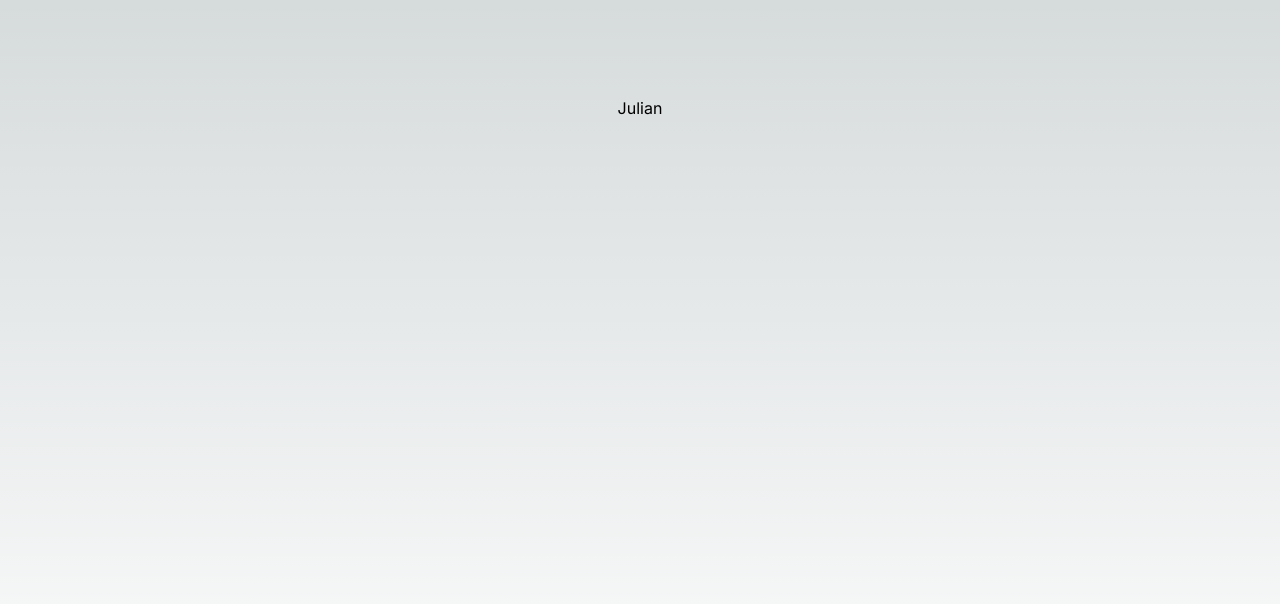
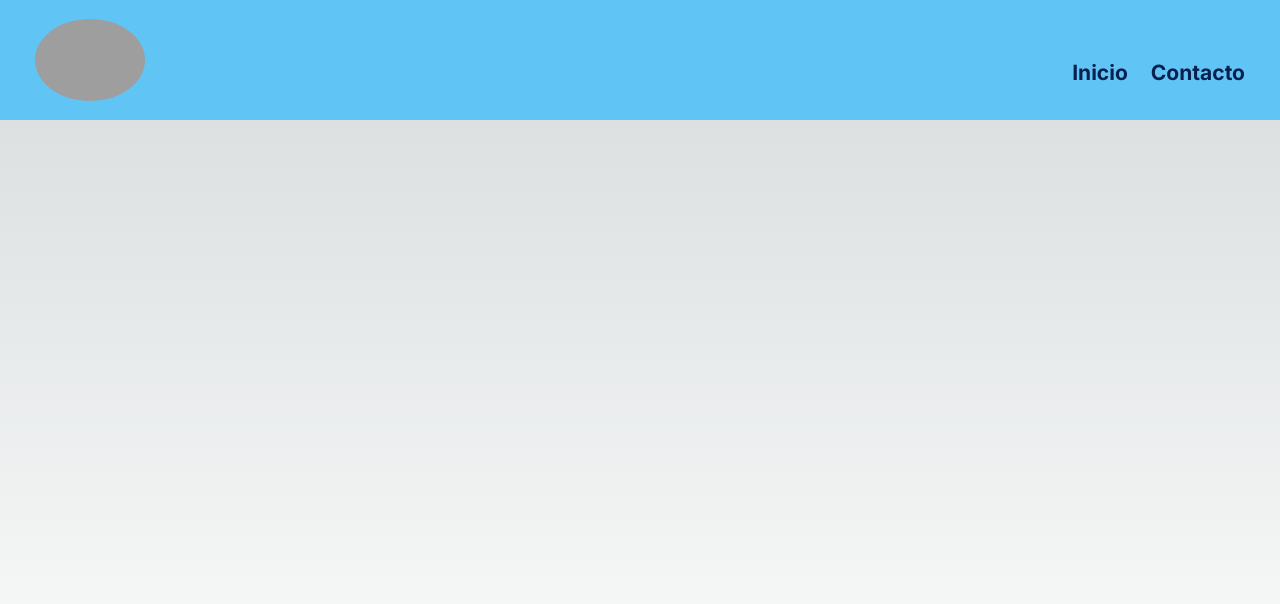
Before and after one commit to Momezz/jy-clean-glass, a Next.js app: page / in a window 1280 px wide. Shown: the top 604 px of the page. Built offline with nearby package versions, Linux system fonts and the light colour scheme; grey boxes are pictures that could not be loaded; a web font is replaced by a local one.

Commit message:
creo barra de navegacion

```diff
--- a/next.config.mjs
+++ b/next.config.mjs
@@ -1,4 +1,10 @@
 /** @type {import('next').NextConfig} */
-const nextConfig = {};
+const nextConfig = {
+  images: {
+    domains: [
+      'res.cloudinary.com',
+    ],
+  },
+};
 
 export default nextConfig;
--- a/public/css/variables.css
+++ b/public/css/variables.css
@@ -5,10 +5,10 @@
 @import url('https://fonts.googleapis.com/css2?family=Handjet:wght@300;400&family=Kalam:wght@300;400;700&family=Lato:ital,wght@1,900&family=Philosopher:wght@400;700&family=Poppins:wght@400;700&display=swap');
 @import url('https://fonts.googleapis.com/css2?family=Handjet:wght@300&family=Kalam:wght@300;400;700&family=Lato:ital,wght@1,900&family=Monoton&family=Philosopher:wght@400;700&family=Poppins:wght@400;700&display=swap');
 :root {
-  --success: #50C462;
-  --alert: #FF564E;
-  --fondo: #60C4F5;
-  --fondo-cards: #C999FD;
+  --success-alert: #50C462;
+  --error-alert: #FF564E;
+  --main-background: #60C4F5;
+  --background-cards: #C999FD;
   --title: #062050;
-  --text-general: "Philosopher", sans-serif;
+  --general-text: "Philosopher", sans-serif;
 }
--- a/src/app/layout.tsx
+++ b/src/app/layout.tsx
@@ -3,6 +3,7 @@ import '../../public/css/variables.css';
 import type { Metadata } from "next";
 import { Inter } from "next/font/google";
 import "./globals.css";
+import Navigation from '@/components/NavBar/NavBar';
 
 const inter = Inter({ subsets: ["latin"] });
 
@@ -18,7 +19,11 @@ export default function RootLayout({
 }>) {
   return (
     <html lang="en">
-      <body className={inter.className}>{children}</body>
+      <body className={inter.className}>
+        <nav>
+          <Navigation />
+        </nav>
+        {children}</body>
     </html>
   );
 }
--- /dev/null
+++ b/src/components/NavBar/NavBar.tsx
@@ -0,0 +1,74 @@
+"use client";
+
+import Link from 'next/link';
+import styles from '../NavBar/navbar.module.css';
+import { useState } from 'react';
+import Image from 'next/image';
+
+const Navigation = () => {
+  const [toogleMenu, setToggleMenu] = useState(false);
+  const handleToggle = () => {
+    setToggleMenu(!toogleMenu);
+  };
+
+  return (
+    <>
+      <div
+        className={
+          !toogleMenu ? styles.navigation__icon_none : styles.navigation__icon
+        }
+      >
+        <button className={styles.navigation__button} onClick={handleToggle}>
+          |||
+        </button>
+      </div>
+      <header
+        className={
+          toogleMenu
+            ? styles.navigation__container_none + " " + styles.navigation__container
+            : styles.navigation__container
+        }
+      >
+        <Link
+          className={styles.navigation__navlink_logo}
+          href="/"
+        >
+          <div className={styles.navigation__cont_logo}>
+          <Image
+          className={styles.card__image}
+          src={'https://res.cloudinary.com/dgouwu7h7/image/upload/v1706065612/portfolio/3f49a2ca156d2d98781cecd3f50af8ce.png'}
+          alt={'Logo empresa'}
+          width={110}
+          height={100}
+          priority
+        />
+          </div>
+        </Link>
+        <nav className={styles.navigation__nav}>
+          <ul className={styles.navigation__ul_nav}>
+            <li className={styles.navigation__li_nav}>
+              <Link
+                onClick={handleToggle}
+                className={styles.navigation__navlink}
+                href="/"
+              >
+                Inicio
+              </Link>
+            </li>
+            <li className={styles.navigation__li_nav}>
+              <Link
+                onClick={handleToggle}
+                className={styles.navigation__navlink}
+                href="/"
+              >
+                Contacto
+              </Link>
+            </li>
+          </ul>
+        </nav>
+      </header>
+    </>
+  );
+};
+
+export default Navigation;
--- /dev/null
+++ b/src/components/NavBar/navbar.module.css
@@ -0,0 +1,153 @@
+.navigation__container {
+  background-color: var(--main-background);
+  position: fixed;
+  z-index: 1000;
+  padding: 10px;
+  height: 100vh;
+  width: 100%;
+  top: 0;
+}
+
+.navigation__navlink_logo {
+  text-decoration: none;
+}
+
+.navigation__container_none {
+  display: none;
+}
+
+.navigation__icon {
+  transform: rotate(90deg);
+  justify-content: center;
+  align-items: center;
+  position: absolute;
+  display: flex;
+  right: 1.5rem;
+  height: 50px;
+  top: 1.5rem;
+  width: 45px;
+}
+
+.navigation__button {
+  background-color: var(--background-cards);
+  color: var(--title);
+  justify-content: center;
+  align-items: center;
+  font-weight: 900;
+  font-size: 25px;
+  display: flex;
+  border: none;
+  height: 50px;
+  width: 50px;
+}
+
+.navigation__icon_none {
+  display: none;
+}
+
+.navigation__ul_nav {
+  justify-content: flex-end;
+  flex-direction: column;
+  margin-top: 50px;
+  list-style: none;
+  display: flex;
+}
+
+.navigation__cont_logo {
+  justify-content: flex-end;
+  align-items: center;
+  padding-right: 30px;
+  margin-top: 20px;
+  display: flex;
+  height: 130px;
+  width: 140px;
+}
+
+.card__image {
+  border-radius: 50%;
+}
+
+.navigation__li_nav {
+  transition: transform 0.5s ease;
+  font-weight: bold;
+  margin-left: 23px;
+  font-size: 17px;
+}
+
+.navigation__li_nav:hover {
+  transform: scale(1.1);
+  opacity: 0.7;
+}
+
+.navigation__navlink {
+  color: var(--title);
+  text-decoration: none;
+  font-size: 21px;
+}
+
+.navigation__navlink:focus {
+  border-bottom: 2px solid var(--title);
+}
+
+.navigation__logo {
+  color: var(--title);
+  font-weight: bolder;
+  font-size: 90px;
+  display: block;
+}
+
+.navigation__title {
+  color: var(--title);
+  line-height: 23px;
+  flex-basis: 40px;
+  font-weight: 300;
+  display: block;
+}
+
+@media (min-width: 768px) {
+  .navigation__ul_nav {
+    flex-direction: row;
+  }
+
+  .navigation__container {
+    justify-content: space-between;
+    align-items: center;
+    flex-direction: row;
+    list-style: none;
+    display: flex;
+    height: 120px;
+    padding: 35px;
+    width: 100%;
+  }
+
+  .navigation__nav {
+    justify-content: center;
+    margin-bottom: 25px;
+    align-items: center;
+    display: flex;
+    height: 100%;
+  }
+
+  .navigation__cont_logo {
+    width: 110px;
+    height: 100%;
+    padding: 0;
+    margin: 0;
+  }
+
+  .navigation__icon {
+    display: none;
+  }
+
+  .navigation__icon_none {
+    position: absolute;
+    right: 1.5rem;
+    height: 40px;
+    width: 40px;
+    top: 1.5rem;
+  }
+
+  .navigation__container_none {
+    display: flex;
+  }
+}
```
